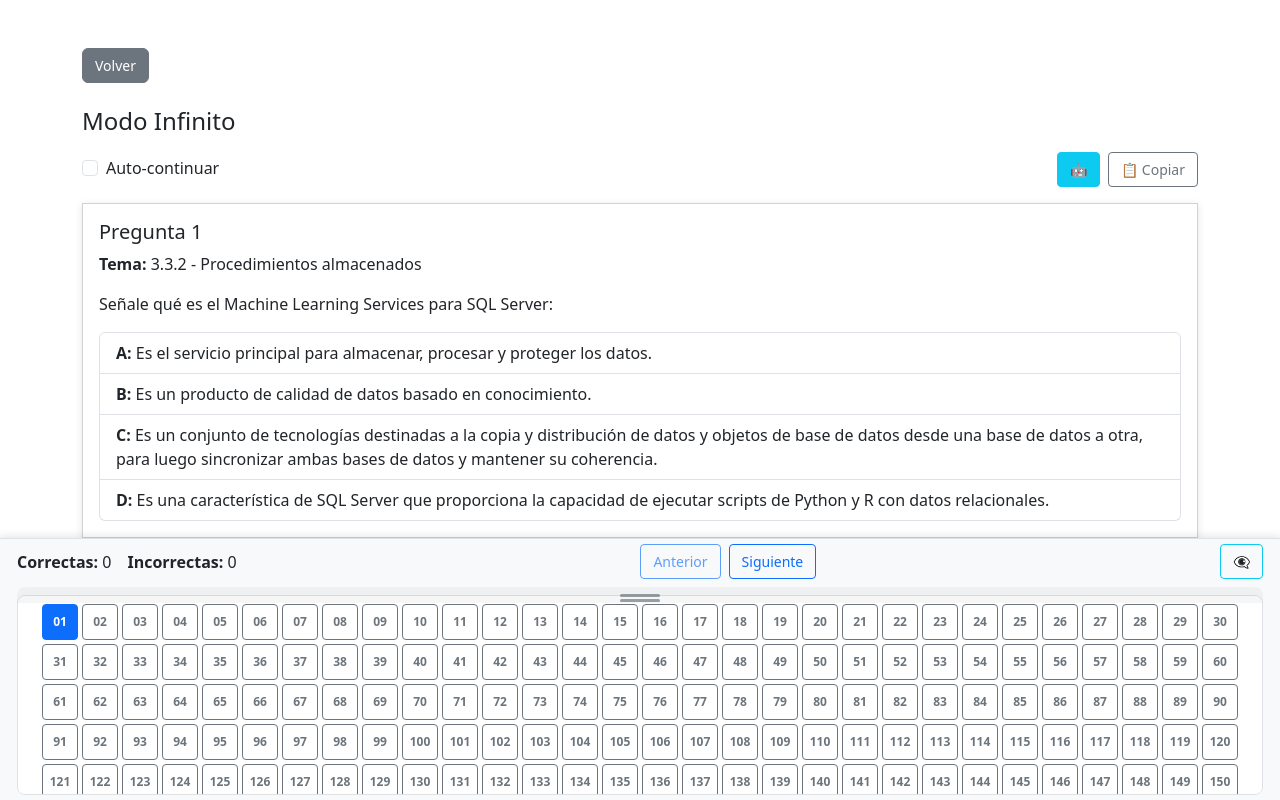
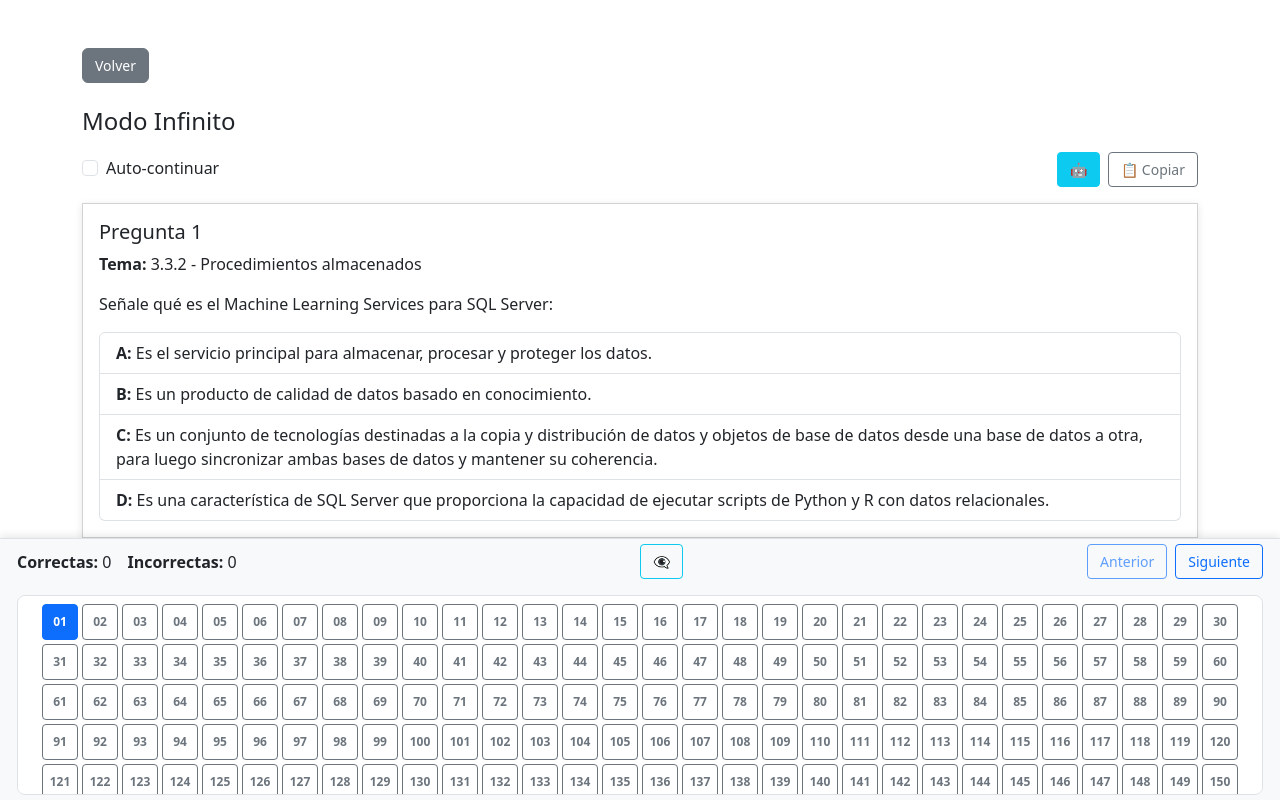
Before and after one commit to elikito/test-online-155t, a Next.js app: page / in a window 1280 px wide. Both pictures are taken after a click on the button "Modo Infinito". Built offline with nearby package versions, Linux system fonts and the light colour scheme.

Commit message:
todo bien

```diff
--- a/package.json
+++ b/package.json
@@ -7,9 +7,9 @@
     "start": "next start"
   },
   "dependencies": {
-    "bootstrap": "^5.3.0",
+    "bootstrap": "^5.3.7",
     "chart.js": "^4.5.0",
-    "next": "^13.4.0",
+    "next": "^15.4.4",
     "react": "^18.2.0",
     "react-chartjs-2": "^5.3.0",
     "react-dom": "^18.2.0"
--- a/pages/index.js
+++ b/pages/index.js
@@ -434,12 +434,6 @@ export default function Home() {
   }) {
     const currentQuestion = questions[current];
 
-    // Añadir estados para el drag resize
-    const [isDragging, setIsDragging] = useState(false);
-    const [dragStartY, setDragStartY] = useState(0);
-    const [dragStartRows, setDragStartRows] = useState(0);
-    const [continuousUpdate, setContinuousUpdate] = useState(null);
-
     // --- Panel de navegación regulable ---
     const BUTTON_SIZE = 36;
     const GAP_SIZE = 4;
@@ -457,74 +451,6 @@ export default function Home() {
     const baseFooterHeight = 80; // Altura base de la barra inferior
     const navPanelHeight = showNavPanel ? panelHeight + 32 : 0; // +32 para padding y handle
     const dynamicMarginBottom = baseFooterHeight + navPanelHeight + 20; // +20 margen extra
-
-    // Handlers para el drag resize
-    const handleMouseDown = (e) => {
-      setIsDragging(true);
-      setDragStartY(e.clientY);
-      setDragStartRows(navRows);
-      e.preventDefault();
-    };
-
-    const handleMouseMove = (e) => {
-      if (!isDragging) return;
-
-      const deltaY = dragStartY - e.clientY; // Invertido para que arrastrar hacia arriba aumente las filas
-      const rowChange = Math.round(deltaY / 40); // Cada 40px de movimiento = 1 fila
-      const newRows = Math.max(minRows, Math.min(maxRows, dragStartRows + rowChange));
-
-      if (newRows !== navRows) {
-        setNavRows(newRows);
-
-        // Iniciar actualización continua si nos movemos mucho
-        if (Math.abs(rowChange) > 0 && !continuousUpdate) {
-          const direction = rowChange > 0 ? 1 : -1;
-          const interval = setInterval(() => {
-            setNavRows(current => {
-              const next = current + direction;
-              if (next < minRows || next > maxRows) {
-                clearInterval(interval);
-                setContinuousUpdate(null);
-                return current;
-              }
-              return next;
-            });
-          }, 150); // Cambio cada 150ms
-          setContinuousUpdate(interval);
-        }
-      }
-    };
-
-    const handleMouseUp = () => {
-      setIsDragging(false);
-      // Limpiar el intervalo de actualización continua
-      if (continuousUpdate) {
-        clearInterval(continuousUpdate);
-        setContinuousUpdate(null);
-      }
-    };
-
-    // useEffect para manejar eventos globales de mouse
-    useEffect(() => {
-      if (isDragging) {
-        document.addEventListener('mousemove', handleMouseMove);
-        document.addEventListener('mouseup', handleMouseUp);
-        document.body.style.cursor = 'ns-resize';
-        document.body.style.userSelect = 'none';
-      }
-
-      return () => {
-        document.removeEventListener('mousemove', handleMouseMove);
-        document.removeEventListener('mouseup', handleMouseUp);
-        document.body.style.cursor = '';
-        document.body.style.userSelect = '';
-        // Limpiar intervalo si existe
-        if (continuousUpdate) {
-          clearInterval(continuousUpdate);
-          setContinuousUpdate(null);
-        }
-      };
-    }, [isDragging, dragStartY, dragStartRows, navRows, continuousUpdate]);
 
     return (
       <>
@@ -602,7 +528,20 @@ export default function Home() {
                 <span className="d-none d-md-inline"><strong>Incorrectas:</strong> {incorrectCount}</span>
               </div>
 
-              {/* Grupo centro - navegación */}
+              {/* Grupo centro - controles */}
+              <div className="d-flex align-items-center gap-2">
+                <button
+                  className="btn btn-outline-info btn-sm"
+                  style={{ fontSize: '0.875rem', padding: '0.375rem 0.75rem' }}
+                  onClick={() => setShowNavPanel(!showNavPanel)}
+                  title={showNavPanel ? "Ocultar panel de navegación" : "Mostrar panel de navegación"}
+                >
+                  {showNavPanel ? '👁️‍🗨️' : '👁️'}
+                </button>
+
+              </div>
+
+              {/* Grupo derecha - navegación */}
               <div className="d-flex gap-2">
                 <button
                   className="btn btn-outline-primary btn-sm"
@@ -639,70 +578,18 @@ export default function Home() {
                   <span className="d-none d-md-inline">Siguiente</span>
                 </button>
               </div>
-
-              {/* Grupo derecha - controles */}
-              <div className="d-flex align-items-center gap-2">
-                <button
-                  className="btn btn-outline-info btn-sm"
-                  style={{ fontSize: '0.875rem', padding: '0.375rem 0.75rem' }}
-                  onClick={() => setShowNavPanel(!showNavPanel)}
-                  title={showNavPanel ? "Ocultar panel de navegación" : "Mostrar panel de navegación"}
-                >
-                  {showNavPanel ? '👁️‍🗨️' : '👁️'}
-                </button>
-
-              </div>
             </div>
 
             {/* Panel de navegación numérica con resize handle */}
             {showNavPanel && (
               <div style={{ position: 'relative' }}>
-                {/* Handle de resize en la parte superior */}
-                <div
-                  style={{
-                    position: 'absolute',
-                    top: '-8px',
-                    left: '0',
-                    right: '0',
-                    height: '16px',
-                    cursor: 'ns-resize',
-                    zIndex: 1001,
-                    display: 'flex',
-                    alignItems: 'center',
-                    justifyContent: 'center',
-                    backgroundColor: 'rgba(0,0,0,0.05)',
-                    borderRadius: '8px 8px 0 0',
-                    opacity: isDragging ? 1 : 0.7,
-                    transition: 'opacity 0.2s'
-                  }}
-                  onMouseDown={handleMouseDown}
-                  title="Arrastra para ajustar el número de filas"
-                >
-                  <div style={{
-                    width: '40px',
-                    height: '3px',
-                    backgroundColor: '#6c757d',
-                    borderRadius: '2px',
-                    position: 'relative'
-                  }}>
-                    <div style={{
-                      width: '40px',
-                      height: '3px',
-                      backgroundColor: '#6c757d',
-                      borderRadius: '2px',
-                      position: 'absolute',
-                      top: '5px'
-                    }}></div>
-                  </div>
-                </div>
-
                 {/* Panel de navegación */}
                 <div
                   className="d-flex flex-wrap gap-1 justify-content-center"
                   style={{
                     height: `${panelHeight}px`,
                     overflowY: needsScroll ? 'auto' : 'hidden',
-                    transition: isDragging ? 'none' : 'height 0.2s',
+                    transition: 'height 0.2s',
                     width: '100%',
                     backgroundColor: '#fff',
                     borderRadius: '8px',
```
Also changed, not shown: 1 other file (tests, documents, lock files or other folders).
